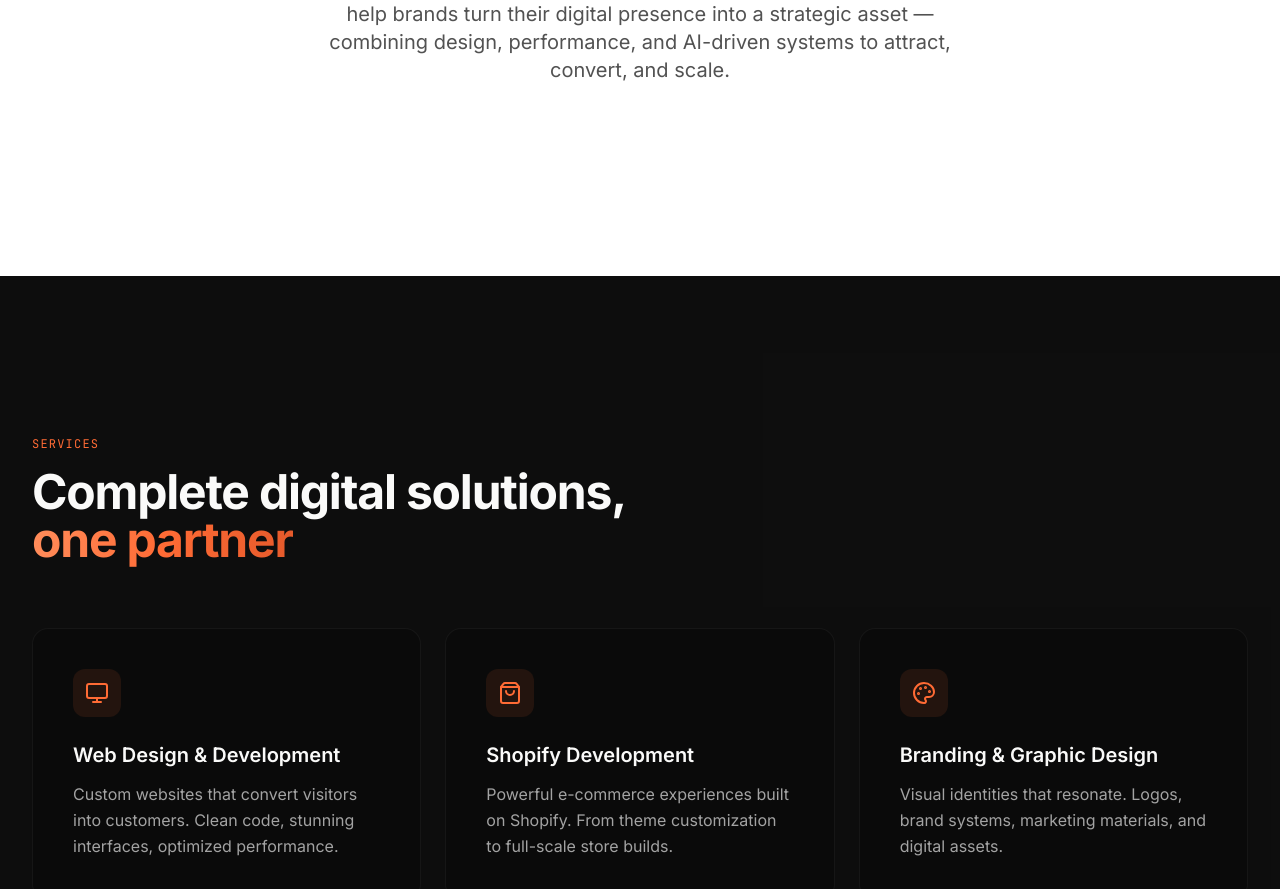
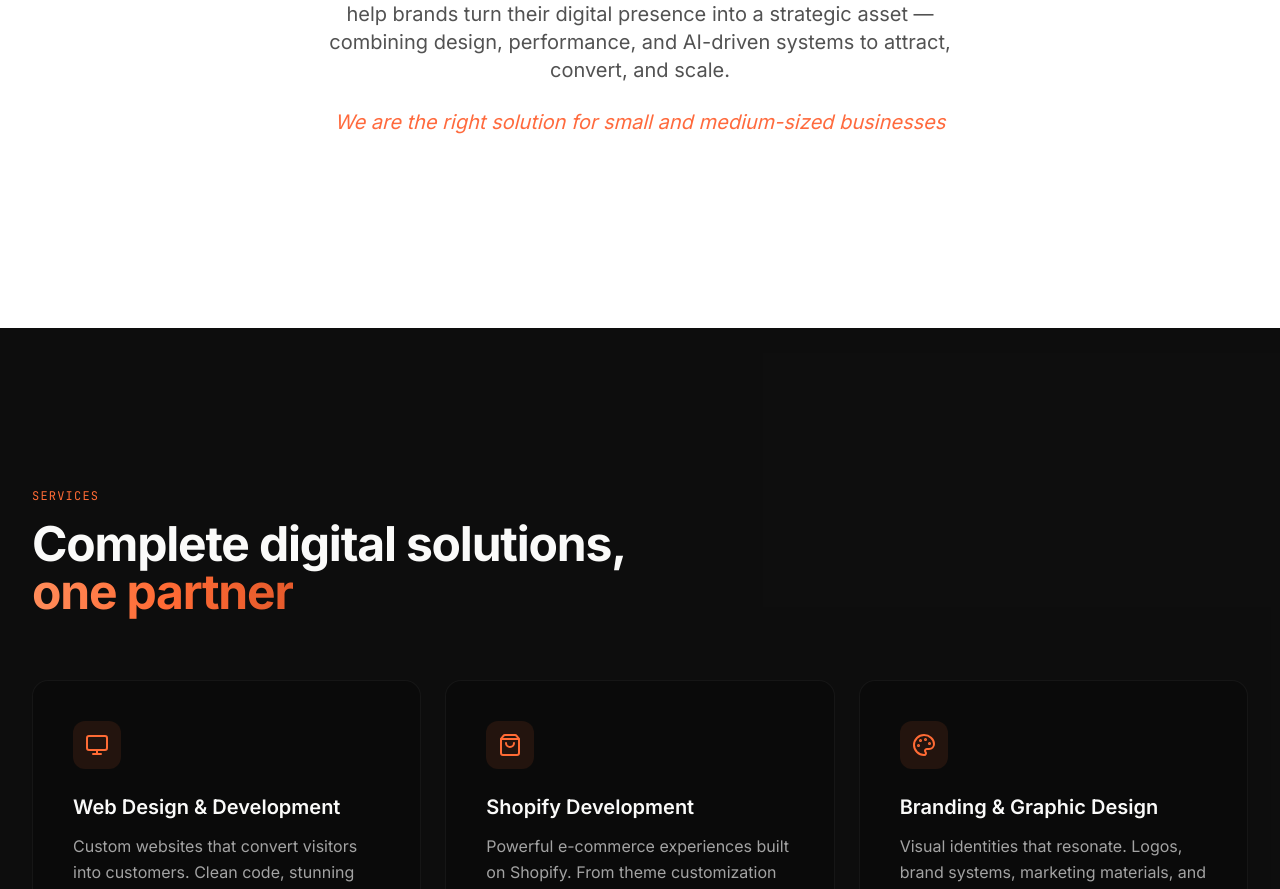
Before and after one commit to hejculto/premium-site, a Next.js app: page / in a window 1280 px wide. Shown: the part 1172-2061 px from the top of the page. Built offline with nearby package versions, Linux system fonts and the light colour scheme.

Commit message:
Add italic orange text to transition section

```diff
--- a/src/components/TransitionSection.tsx
+++ b/src/components/TransitionSection.tsx
@@ -19,6 +19,9 @@ export function TransitionSection() {
           <p className="text-lg md:text-xl text-neutral-600 max-w-2xl mx-auto leading-relaxed">
             Most businesses invest in websites that look good but fail to perform. I help brands turn their digital presence into a strategic asset — combining design, performance, and AI-driven systems to attract, convert, and scale.
           </p>
+          <p className="text-lg md:text-xl text-[#ff6a3d] italic mt-6 max-w-2xl mx-auto">
+            We are the right solution for small and medium-sized businesses
+          </p>
         </motion.div>
       </div>
     </section>
```
